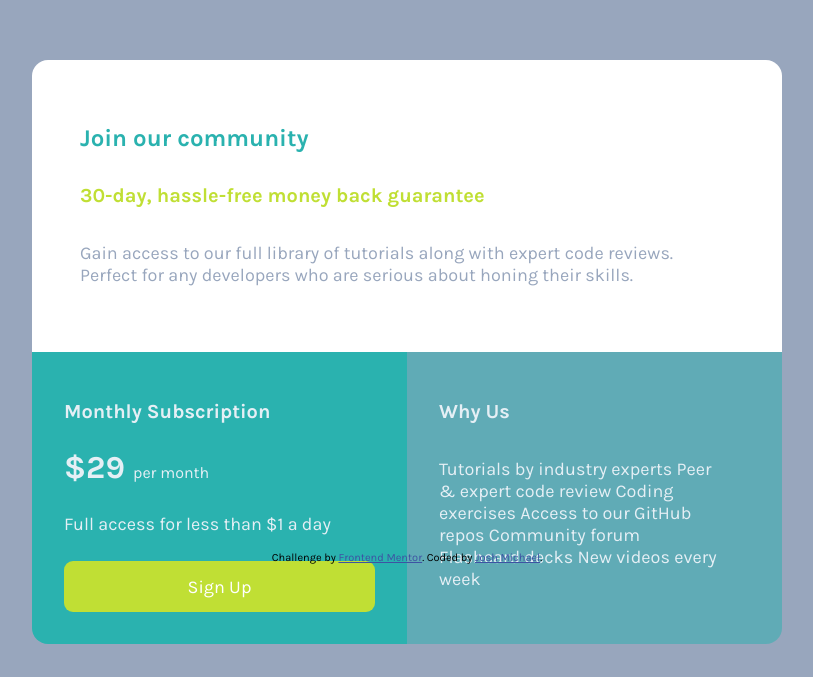
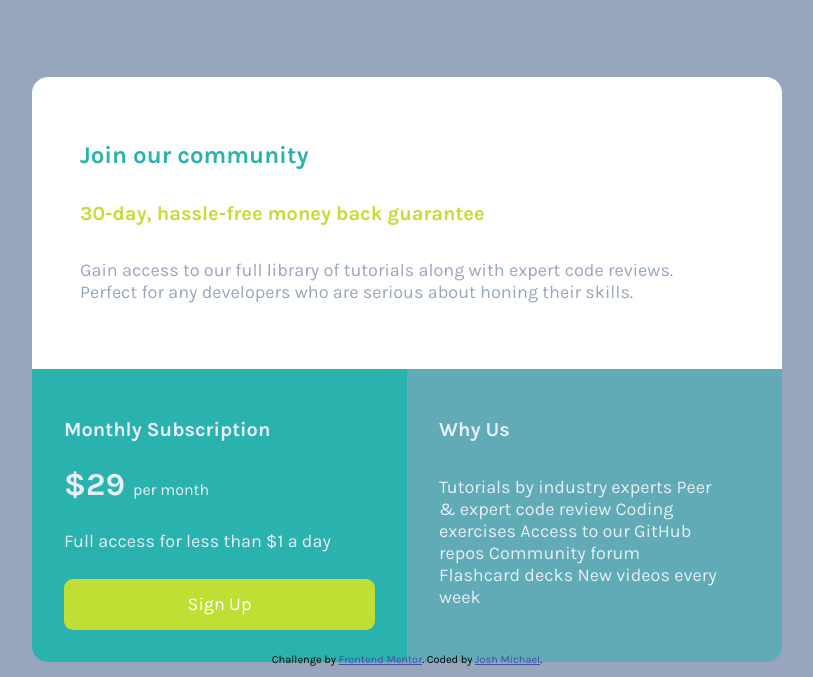
Before and after one commit to joshmichael23/single-price-grid-component-master, a plain HTML site: page index.html in a window 1280 px wide. Shown: the part 123-800 px from the top of the page, without its empty margins (233-1046 px from the left). Drawn offline with Linux system fonts and the light colour scheme.

Commit message:
changes to footer

```diff
--- a/style.css
+++ b/style.css
@@ -74,7 +74,11 @@ main{
     color: hsl(204, 43%, 93%);
 }
 footer{
-    justify-self: end;
+    position:absolute;
+    left:0;
+    right:0;
+    bottom:0;
+
 }
 
 @media screen and (min-width: 280px) {
```
